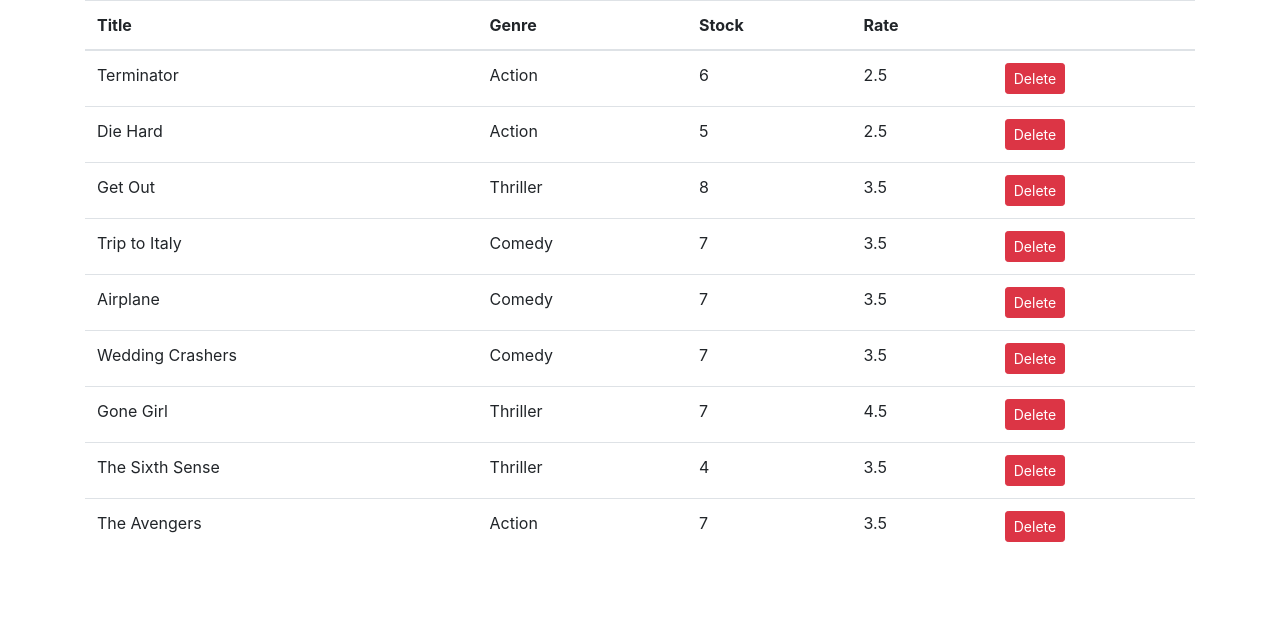
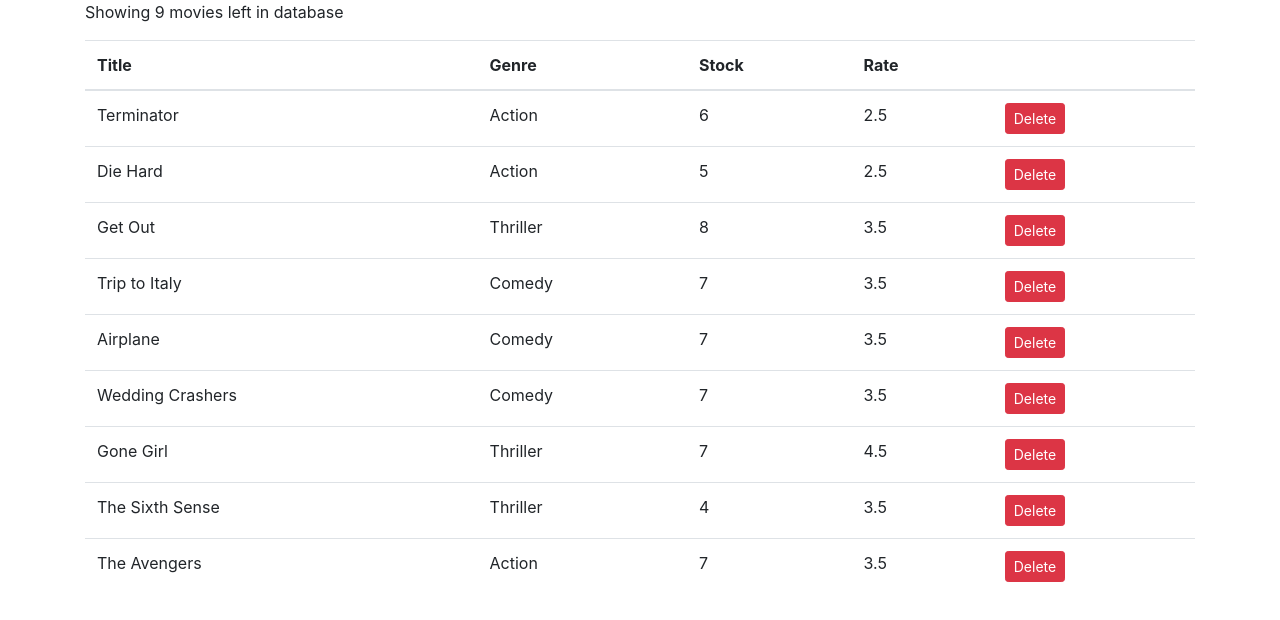
Before and after one commit to Christinekrm02/vidly, a React (Create React App) app: page / in a window 1280 px wide. Shown: the top 620 px of the page. Built offline with nearby package versions, Linux system fonts and the light colour scheme.

Commit message:
conditional rendering completed. will add movie component

```diff
--- a/src/components/movies.jsx
+++ b/src/components/movies.jsx
@@ -12,7 +12,11 @@
     });
   };
   render() {
+    const { length: count } = this.state.movies;
+    if (count === 0) return <p>No movies left in database</p>;
     return (
+      <React.Fragment>
+        <p>Showing {count} movies left in database </p>
         <table className="table">
           <thead>
             <tr>
@@ -41,6 +45,7 @@
             ))}
           </tbody>
         </table>
+      </React.Fragment>
     );
   }
 }
--- a/src/index.css
+++ b/src/index.css
@@ -1,13 +1,14 @@
 body {
   margin: 0;
-  font-family: -apple-system, BlinkMacSystemFont, 'Segoe UI', 'Roboto', 'Oxygen',
-    'Ubuntu', 'Cantarell', 'Fira Sans', 'Droid Sans', 'Helvetica Neue',
+  padding: 20 0 0 0;
+  font-family: -apple-system, BlinkMacSystemFont, "Segoe UI", "Roboto", "Oxygen",
+    "Ubuntu", "Cantarell", "Fira Sans", "Droid Sans", "Helvetica Neue",
     sans-serif;
   -webkit-font-smoothing: antialiased;
   -moz-osx-font-smoothing: grayscale;
 }
 
 code {
-  font-family: source-code-pro, Menlo, Monaco, Consolas, 'Courier New',
+  font-family: source-code-pro, Menlo, Monaco, Consolas, "Courier New",
     monospace;
 }
```
Also changed, not shown: 1 other file (tests, documents, lock files or other folders). Lines whose indentation alone changed are shown as unchanged.
